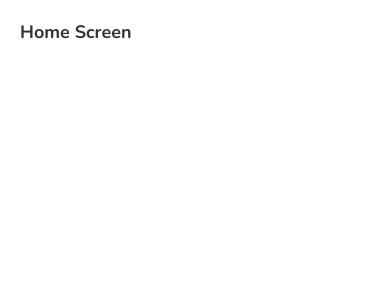
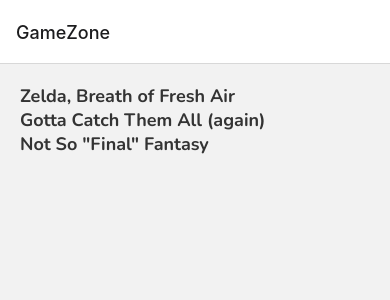
Before and after one commit to CodeLemons/game-zone, a React Native app: screen /Home in a window 390 px wide. Shown: the top 300 px of the page. Built offline with nearby package versions, Linux system fonts and the light colour scheme.

Commit message:
Added updated react-navigation stack, and routes between screens soon to be implemented

```diff
--- a/App.js
+++ b/App.js
@@ -1,19 +1,37 @@
+import { createNativeStackNavigator } from '@react-navigation/native-stack';
+import { NavigationContainer } from '@react-navigation/native';
+import ReviewDetails from './screens/reviewDetails';
+import AppLoading from 'expo-app-loading';
 import Home from './screens/home';
 import * as Font from 'expo-font';
 import { useState } from 'react';
-import AppLoading from 'expo-app-loading';
 
 const getFonts = () => Font.loadAsync({
     'nunito-regular': require('./assets/fonts/Nunito-Regular.ttf'),
     'nunito-bold': require('./assets/fonts/Nunito-Bold.ttf')
 });
 
+const Stack = createNativeStackNavigator();
+
 export default function App() {
   const [fontsLoaded, setFontsLoaded] = useState(false);
 
   if(fontsLoaded){
     return (
-      <Home />
+      <NavigationContainer>
+        <Stack.Navigator>
+          <Stack.Screen
+            name="Home"
+            component={Home}
+            options={{ title: 'GameZone' }}
+          />
+          <Stack.Screen
+            name="ReviewDetails"
+            component={ReviewDetails}
+            options={{ title: 'Review Details' }}
+          />
+        </Stack.Navigator>
+      </NavigationContainer>
     );
   } else {
     return (
--- a/screens/home.js
+++ b/screens/home.js
@@ -1,10 +1,22 @@
-import { StyleSheet, View, Text } from "react-native";
+import { StyleSheet, View, Text, FlatList, TouchableOpacity } from "react-native";
 import { globalStyles } from "../styles/global";
+import React, { useState } from 'react';
 
-export default function Home() {
+export default function Home({ navigation }) {
+
+    const [reviews, setReviews] = useState([
+        { title: 'Zelda, Breath of Fresh Air', rating: 5, body: 'lorem ipsum', key: '1' },
+        { title: 'Gotta Catch Them All (again)', rating: 4, body: 'lorem ipsum', key: '2' },
+        { title: 'Not So "Final" Fantasy', rating: 3, body: 'lorem ipsum', key: '3' },
+      ]);
+
     return (
         <View style={globalStyles.container}>
-            <Text style={globalStyles.titleText}>Home Screen</Text>
-        </View>
+            <FlatList data={reviews} renderItem={({ item }) => (
+                <TouchableOpacity onPress={() => navigation.navigate('ReviewDetails', item)}>
+                    <Text style={globalStyles.titleText}>{ item.title }</Text>
+                </TouchableOpacity>
+            )} />
+         </View>
     )
 }
--- a/screens/reviewDetails.js
+++ b/screens/reviewDetails.js
@@ -1,10 +1,16 @@
 import { StyleSheet, View, Text } from "react-native";
 import { globalStyles } from "../styles/global";
 
-export default function ReviewDetails() {
+export default function ReviewDetails({ route }) {
+
+    const { title, body, rating } = route.params;
+
     return (
         <View style={globalStyles.container}>
-            <Text>ReviewDetails Screen</Text>
+            <Text>{ title }</Text>
+            <Text>{ body }</Text>
+            <Text>{ rating }</Text>
+
         </View>
     )
 }
```
Also changed, not shown: package.json (+6 -2 lines), 1 other file (tests, documents, lock files or other folders).
